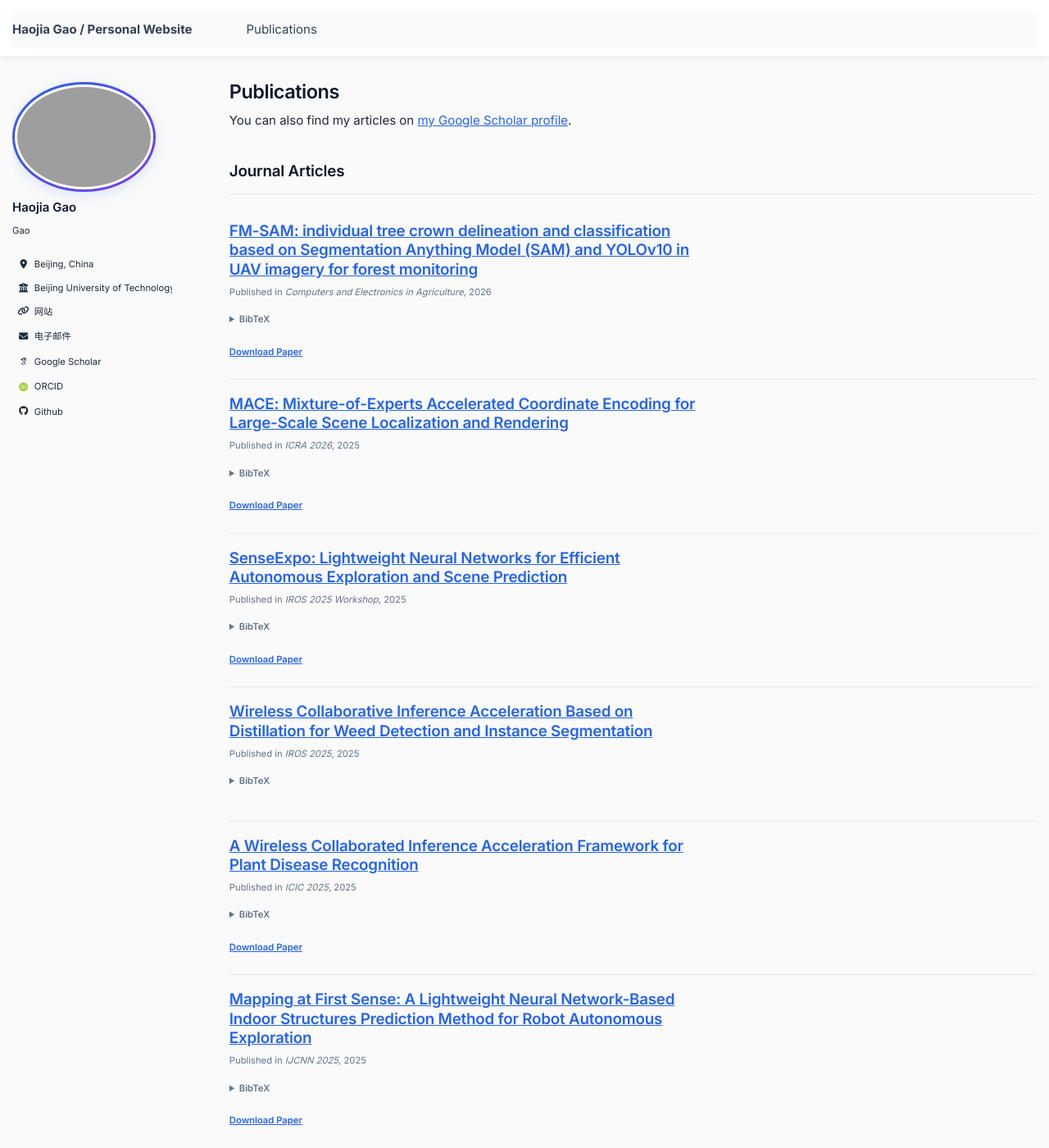
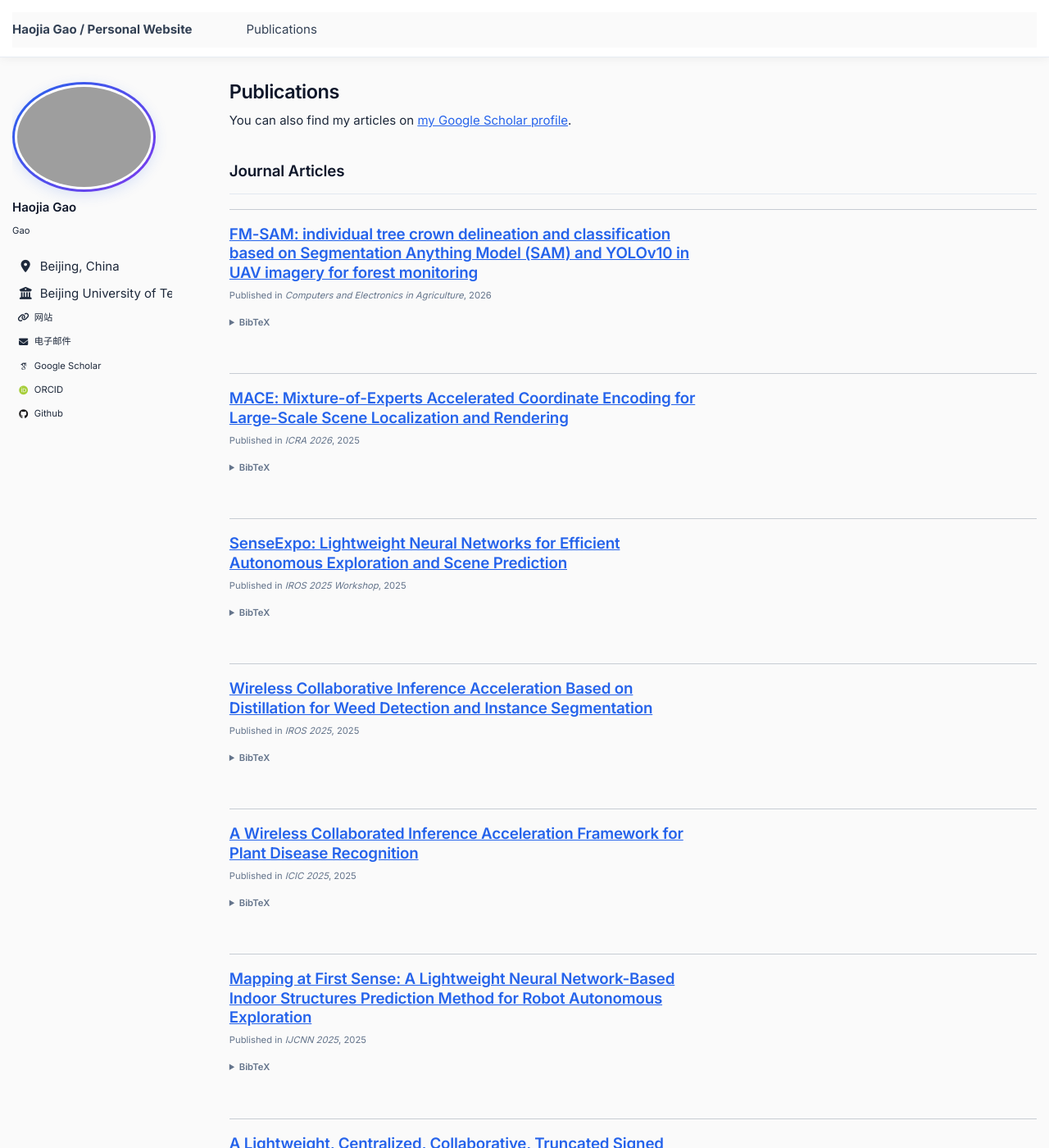
Before and after one commit to gaohaojia/gaohaojia.github.io, a Jekyll site: the page built from _pages/publications.html, in a window 1280 px wide and 1400 px high. Shown: the whole window at 82% size. Built offline with Jekyll 4.4.1, drawn with Linux system fonts in a browser that asks for light colours; some web fonts are replaced.

Commit message:
Enhance publication links visibility control and improve sidebar icon alignment

```diff
--- a/_includes/archive-single.html
+++ b/_includes/archive-single.html
@@ -57,6 +57,7 @@
         <summary>BibTeX</summary>
         <pre><code>{{ post.citation | escape }}</code></pre>
       </details>
+      {% unless include.hide_publication_links %}
         {% if post.paperurl and post.slidesurl %}
           <p class="publication-links"><a href="{{ post.paperurl }}">Download Paper</a> | <a href="{{ post.slidesurl }}">Download Slides</a></p>
         {% elsif post.paperurl %}
@@ -64,6 +65,9 @@
         {% elsif post.slidesurl %}
           <p class="publication-links"><a href="{{ post.slidesurl }}">Download Slides</a></p>
         {% endif %}
+      {% endunless %}
+    {% elsif include.hide_publication_links %}
+      {% comment %}Publication archive hides download links; detail pages still show them.{% endcomment %}
     {% elsif post.paperurl %}
       <p class="publication-links"><a href="{{ post.paperurl }}">Download Paper</a></p>
     {% elsif post.slidesurl %}
--- a/_pages/publications.html
+++ b/_pages/publications.html
@@ -23,11 +23,11 @@ author_profile: true
         <h2>{{ category[1].title }}</h2><hr />
         {% assign title_shown = true %}
       {% endunless %}
-      {% include archive-single.html %}
+      {% include archive-single.html hide_publication_links=true %}
     {% endfor %}
   {% endfor %}
 {% else %}
   {% for post in site.publications reversed %}
-    {% include archive-single.html %}
+    {% include archive-single.html hide_publication_links=true %}
   {% endfor %}
 {% endif %}
--- a/_sass/_archive.scss
+++ b/_sass/_archive.scss
@@ -108,17 +108,10 @@
 }
 
 .publication-list__item {
+  margin-top: 1.2em;
   padding-top: 1.2em;
-  padding-bottom: 1.2em;
-  border-bottom: 1px solid $border-color;
-
-  &:first-of-type {
-    padding-top: 0;
-  }
-
-  &:last-of-type {
-    border-bottom: 0;
-  }
+  padding-bottom: 0.9em;
+  border-top: 1px solid mix(#000, $border-color, 12%);
 
   .archive__item-title {
     margin-top: 0;
--- a/_sass/_sidebar.scss
+++ b/_sass/_sidebar.scss
@@ -132,7 +132,7 @@
 .sidebar .author__desktop {
   display: none;
   @media screen and (min-width: 1024px) {
-    display: block;
+    display: flex;
   }
 }
 
@@ -245,8 +245,12 @@
   }
 
   .icon-pad-right {
+    display: inline-flex;
+    align-items: center;
+    justify-content: center;
     flex: 0 0 1.35em;
     width: 1.35em;
+    min-width: 1.35em;
     margin-right: 0.5em;
     padding-right: 0;
     text-align: center;
@@ -259,12 +263,13 @@
     align-items: center;
     margin-bottom: 4px;
     padding: 4px 6px;
+    font-size: $type-size-5;
+    line-height: 1.4;
   }
 
   a {
     border-radius: 6px;
     color: inherit;
-    font-size: $type-size-5;
     text-decoration: none;
     transition: background-color 0.15s ease, color 0.15s ease;
 
```
Lines whose indentation alone changed are shown as unchanged.
